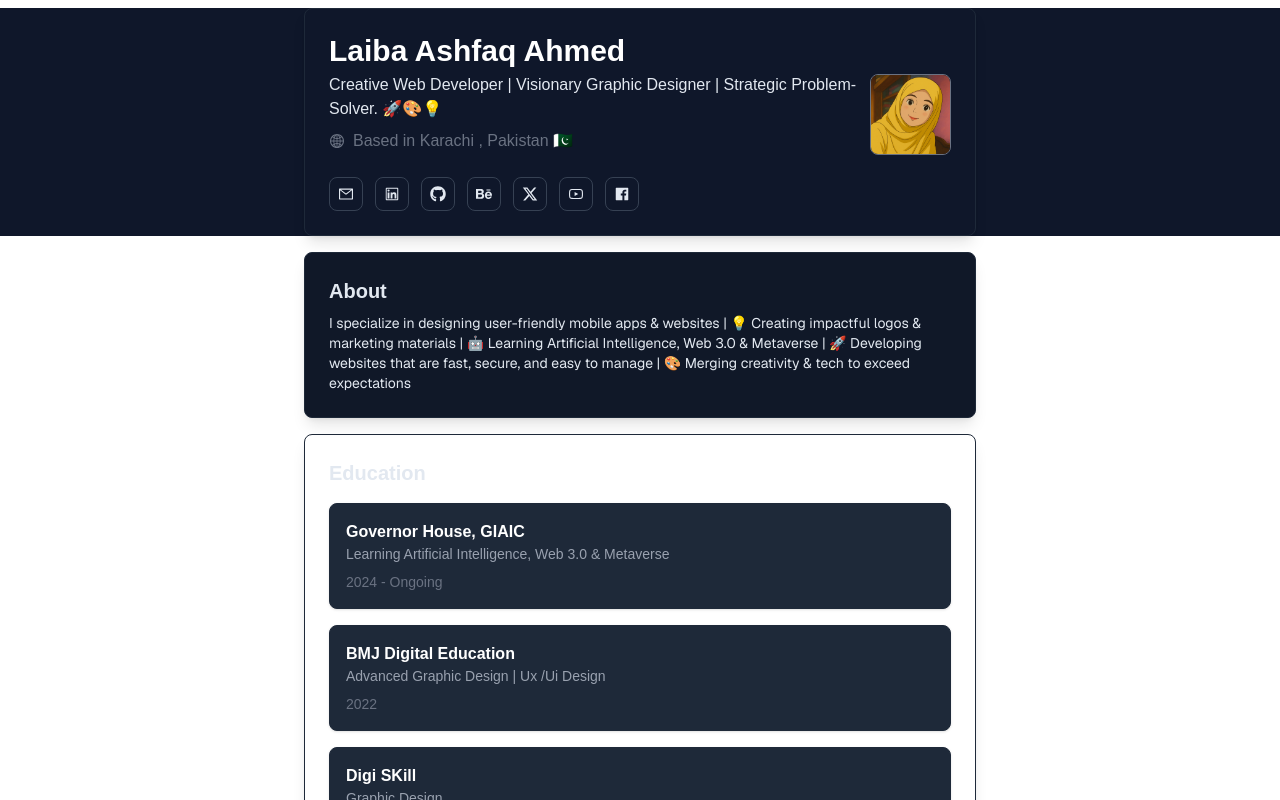
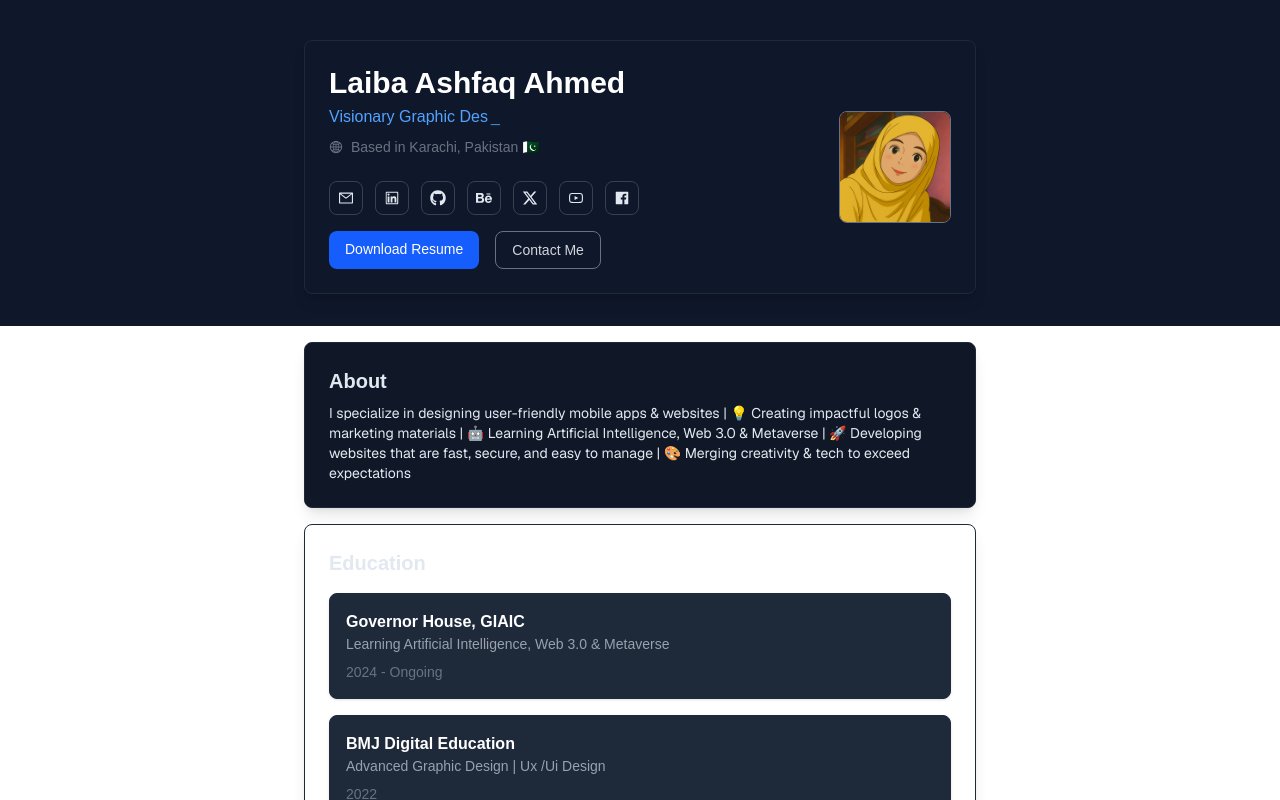
Before and after one commit to laibaashfaq1/Personal_Portfolio_Website, a Next.js app: page /PersonName in a window 1280 px wide. Shown: the top 800 px of the page. Built offline with nearby package versions, Linux system fonts and the light colour scheme.

Commit message:
adding conatct submission

```diff
--- /dev/null
+++ b/app/Contact/page.tsx
@@ -0,0 +1,65 @@
+'use client'
+
+import React from 'react'
+
+const ContactPage = () => {
+  return (
+    <div className="max-w-2xl mx-auto p-6 mt-6 bg-gray-900 text-[#E2E8F0] rounded-lg border border-gray-800 shadow-lg">
+      <h1 className="text-2xl font-bold mb-4">Get In Touch</h1>
+      <p className="text-gray-400 mb-6">Have a project or want to connect? I'd love to hear from you.</p>
+
+      {/* Replace 'your_form_id' with your actual Formspree form ID */}
+      <form
+      action="https://formspree.io/f/meoapdll"
+      method="POST">
+
+        {/* Name Input Field */}
+        <input
+          type="text"
+          name="name"
+          required
+          placeholder="Your name"
+          className="bg-gray-800 border border-gray-700 p-2 rounded-md text-white w-full mb-3"
+        />
+
+        {/* Email Input Field */}
+        <input
+          type="email"
+          name="email"
+          required
+          placeholder="Your email"
+          className="bg-gray-800 border border-gray-700 p-2 rounded-md text-white w-full mb-3"
+        />
+
+        {/* Message Input Field */}
+        <textarea
+          name="message"
+          required
+          placeholder="Your message"
+          className="bg-gray-800 border border-gray-700 p-2 rounded-md text-white w-full mb-3"
+        />
+
+        {/* Submit Button */}
+        <button
+          type="submit"
+          className="bg-blue-500 hover:bg-blue-600 text-white px-4 py-2 rounded-md"
+        >
+          Send
+        </button>
+      </form>
+
+      {/* Contact Email */}
+      <div className="mt-6 text-sm text-gray-400">
+        Or reach out via email:
+        <a
+          href="mailto:laibaashfaqahmed232@gmail.com"
+          className="text-blue-400 underline ml-1"
+        >
+          laibaashfaqahmed232@gmail.com
+        </a>
+      </div>
+    </div>
+  )
+}
+
+export default ContactPage
--- a/app/components/profilecard.tsx
+++ b/app/components/profilecard.tsx
@@ -1,41 +1,68 @@
+'use client'
+
 import Image from 'next/image'
 import React from 'react'
 import SocialMediaIcon from "@/app/components/socialmediaicon"
 import { AiOutlineGlobal } from 'react-icons/ai'
+import { Typewriter } from 'react-simple-typewriter'
 
 const ProfileCard = () => {
   return (
-    <main className='bg-[#0F172A]'>
+    <main className='bg-[#0F172A] py-8'>
       <div className='flex items-center justify-between text-[#E2E8F0] p-6 rounded-lg shadow-lg max-w-2xl mx-auto border border-gray-800 mt-2'>
 
         {/* Left Side Text Content */}
-        <div>
+        <div className='md:w-2/3'>
           <h1 className='text-3xl font-bold text-white'>Laiba Ashfaq Ahmed</h1>
-          <p className='mt-1 font-normal'>Creative Web Developer | Visionary Graphic Designer | Strategic Problem-Solver. 🚀🎨💡</p>
+          <p className='mt-1 font-normal text-blue-400'>
+            <Typewriter
+              words={['Creative Web Developer', 'Visionary Graphic Designer', 'Strategic Problem-Solver 🚀']}
+              loop
+              cursor
+              cursorStyle='_'
+              typeSpeed={70}
+              deleteSpeed={50}
+              delaySpeed={1500}
+            />
+          </p>
 
-          {/* Based in Pakistan + Social Icons */}
-          <div className='mt-2'>
-            <p className="flex items-center gap-2 text-gray-500 font-light">
-            <AiOutlineGlobal />
-               Based in Karachi , Pakistan 🇵🇰
-            </p>
-            <div className="mt-2 flex gap-2">
-              <SocialMediaIcon />  {/* Social Icons appear below */}
-            </div>
+          <p className="mt-2 flex items-center gap-2 text-gray-500 text-sm">
+            <AiOutlineGlobal /> Based in Karachi, Pakistan 🇵🇰
+          </p>
+
+          {/* Social Icons */}
+          <div className="mt-2 flex gap-2">
+            <SocialMediaIcon />
+          </div>
+
+          {/* CTA Buttons */}
+          <div className="mt-4 flex gap-4">
+            <a
+              href="/resume.pdf" // replace with actual path
+              target="_blank"
+              className="bg-blue-600 hover:bg-blue-700 text-white px-4 py-2 rounded-lg text-sm"
+            >
+              Download Resume
+            </a>
+            <a
+              href="/Contact"
+              className="border border-gray-500 hover:border-blue-500 text-gray-300 hover:text-blue-300 px-4 py-2 rounded-lg text-sm"
+            >
+              Contact Me
+            </a>
           </div>
         </div>
 
         {/* Right Side (Profile Image) */}
-        <div className="w-24 h-24">
+        <div className="w-28 h-28 mt-4 md:mt-0">
           <Image
-            src="/me.png"  // Replace with your actual image path
+            src="/me.png"
             alt="Profile Picture"
-            width={96}
-            height={96}
+            width={112}
+            height={112}
             className="rounded-lg border border-gray-500"
           />
         </div>
-
       </div>
     </main>
   )
--- a/package.json
+++ b/package.json
@@ -12,7 +12,8 @@
     "next": "15.2.2",
     "react": "^19.0.0",
     "react-dom": "^19.0.0",
-    "react-icons": "^5.5.0"
+    "react-icons": "^5.5.0",
+    "react-simple-typewriter": "^5.0.1"
   },
   "devDependencies": {
     "@tailwindcss/postcss": "^4",
```
Also changed, not shown: 1 other file (tests, documents, lock files or other folders).
